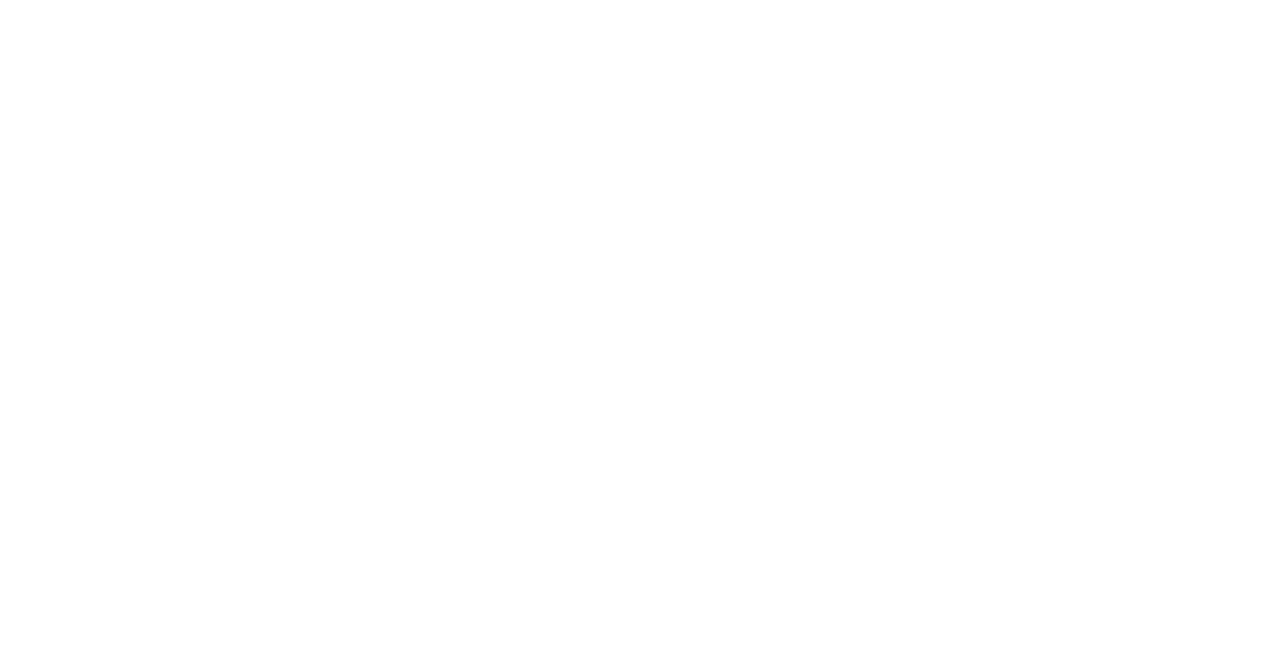
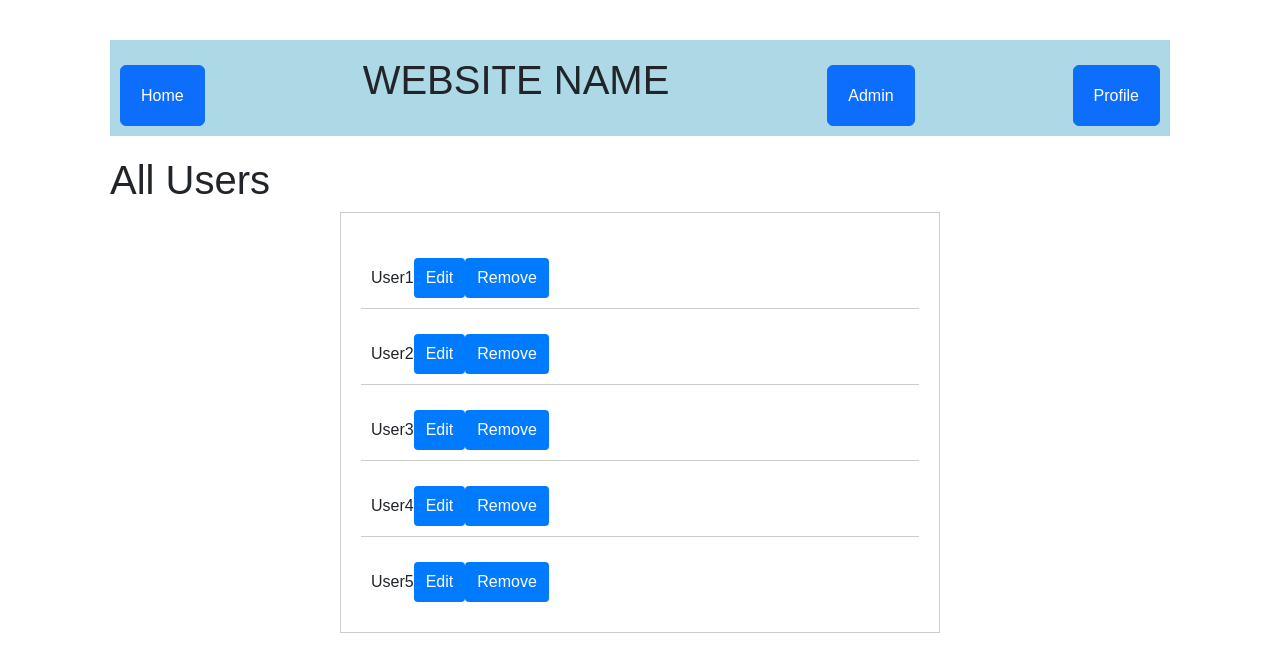
Before and after one commit to CST438Fall2024/FrontEndProject2, a React (Create React App) app in the folder project2group6/: page /admin in a window 1280 px wide. Before the commit this address had no page. Shown: the top 672 px of the page. Built offline with nearby package versions, Linux system fonts and the light colour scheme.

Commit message:
Initialized admin page

```diff
--- a/project2group6/src/Layout.js
+++ b/project2group6/src/Layout.js
@@ -14,6 +14,7 @@
       <div className="header">
                 <button className="btn btn-primary" onClick={() => handleNavigation('/')}>Home</button>
                 <p className="fs-1">WEBSITE NAME</p>
+                <button className="btn btn-primary"onClick={() => handleNavigation('/admin')}>Admin</button>
                 <button className="btn btn-primary"onClick={() => handleNavigation('/profile')}>Profile</button>
             </div>
       <main>{children}</main>
--- a/project2group6/src/index.js
+++ b/project2group6/src/index.js
@@ -9,6 +9,7 @@
 import { BrowserRouter, Routes, Route } from 'react-router-dom';
 import 'bootstrap/dist/css/bootstrap.min.css';
 import Layout from "./Layout"
+import Admin from "./pages/Admin"
 
 const root = ReactDOM.createRoot(document.getElementById('root'));
 
@@ -22,6 +23,7 @@
         <Route path="/list" element={<List />} />
         <Route path="/add-item" element={<AddItem />} />
         <Route path="/profile" element={<Profile />} />
+        <Route path="/admin" element={<Admin />} />
       </Routes>
     </BrowserRouter>
   </React.StrictMode>
--- /dev/null
+++ b/project2group6/src/pages/Admin.js
@@ -0,0 +1,51 @@
+import React, { useEffect, useState } from 'react';
+import '../css/List.css'; // uses same style
+import {useNavigate, Routes, Route} from 'react-router-dom';
+import AddItem from './AddItem';
+import Layout from "../Layout"
+
+function Admin(){
+    const [items, setItems] = useState([]);
+
+    // ----------------- INTEGRATE LATER --------------------
+         useEffect(() => {
+             const fetchItems = async () => {
+                //const data = await response.json();
+                const data = ["User1", "User2", "User3", "User4", "User5"];
+                 setItems(data);
+             };
+
+             fetchItems();
+         }, []);
+
+         // NAVIGATION
+         const navigate = useNavigate();
+
+         const handleNavigation = (path) => {
+         navigate(path);
+        };
+
+        return (
+
+            <div className="container">
+                <Layout>
+                    <h1> All Users </h1>
+                <div className="item-list">
+                    {items.length > 0 ? (
+                        items.map((item, index) => (
+                            <div key={index} className="item">
+                                {item}
+                                <button onClick={() => alert('Edit clicked!')}>Edit</button>
+                                <button onClick={() => alert('Remove clicked')}>Remove</button>
+                            </div>
+                        ))
+                    ) : (
+                        <p>No items available</p>
+                    )}
+
+                </div>
+                </Layout>
+            </div>
+        );
+}
+export default Admin;
```
